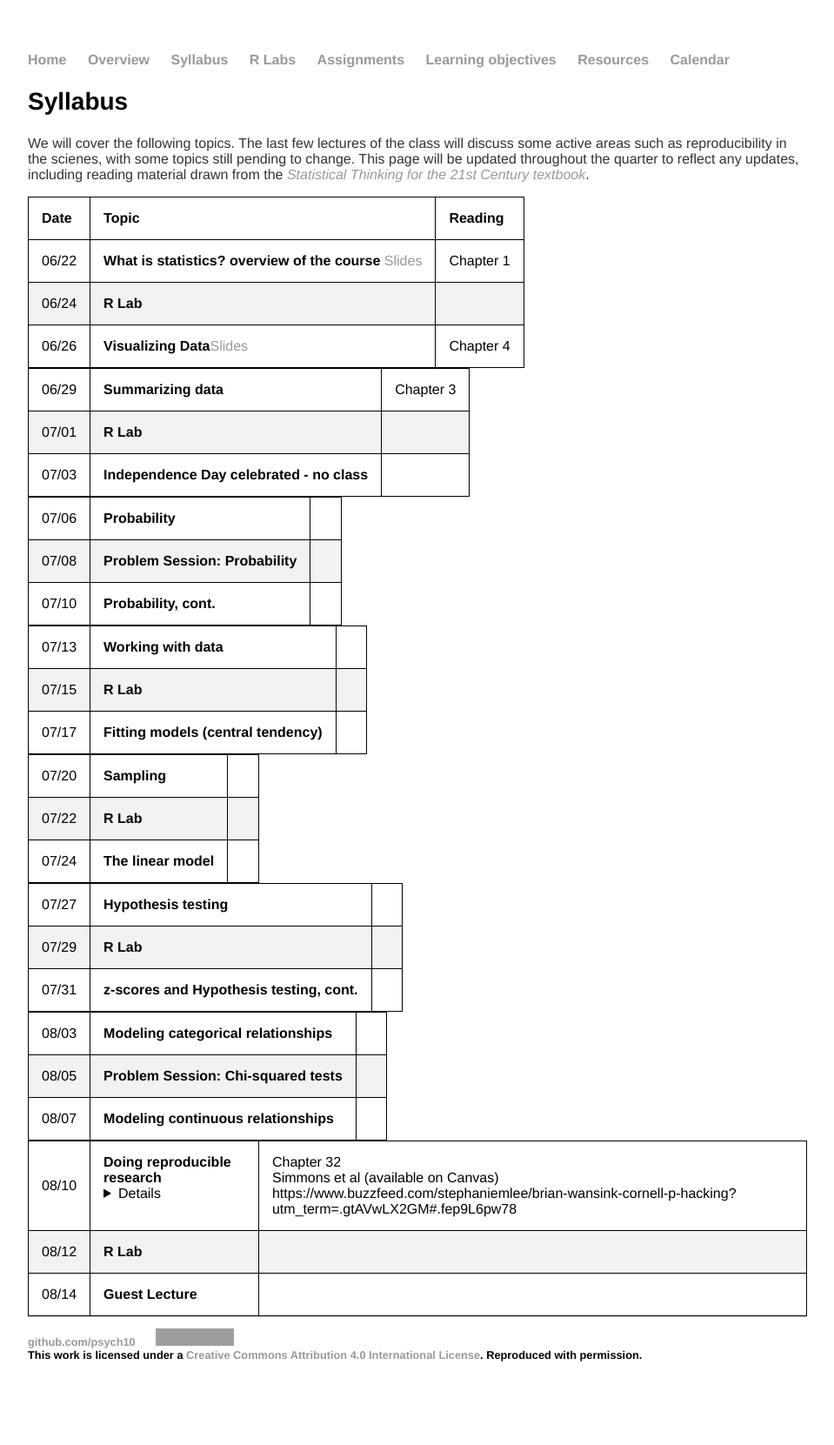
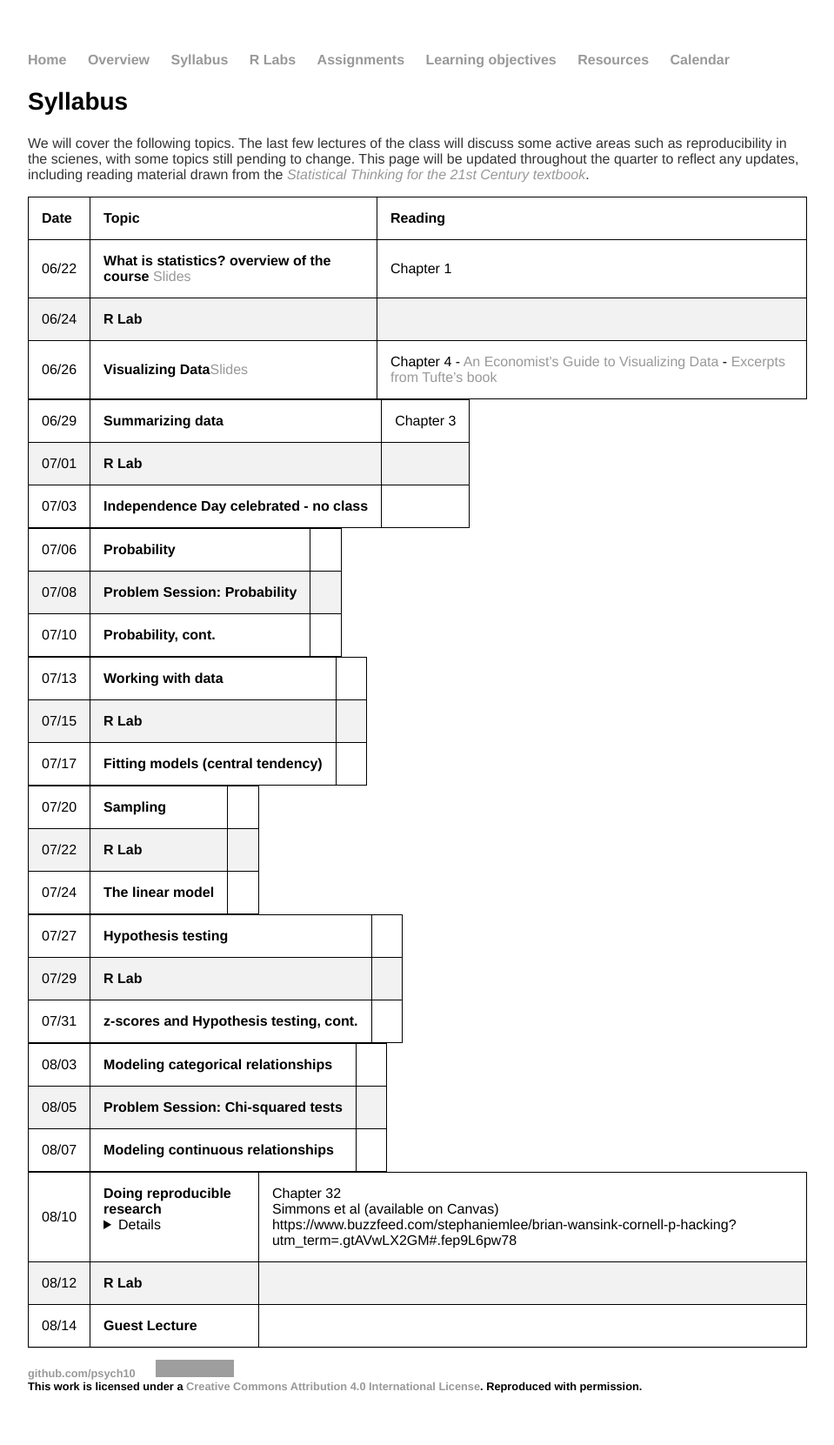
Before and after one commit to stats60/stats60.github.io, a Jekyll site: the page built from syllabus/index.md, in a window 1280 px wide. Shown: the whole page at 87% size, without its empty margins (160-1119 px from the left). Built offline with Jekyll 4.4.1, drawn with Linux system fonts in a browser that asks for light colours; our own code applies the rules of GitHub Pages for plain Markdown files; before the commit the page ends 1625 px from its top, so only the background shows below that; grey boxes are pictures that could not be loaded.

Commit message:
week 1 readings

```diff
--- a/syllabus/index.md
+++ b/syllabus/index.md
@@ -11,7 +11,7 @@ We will cover the following topics. The last few lectures of the class will disc
 | ---|---|---|
 |06/22 |**What is statistics? overview of the course** [Slides](../slides/01.pdf)|Chapter 1|
 |06/24 |**R Lab**
-|06/26 |**Visualizing Data**[Slides](../slides/02.pdf)|Chapter 4|
+|06/26 |**Visualizing Data**[Slides](../slides/02.pdf)|Chapter 4 - [An Economist’s Guide to Visualizing Data](../slides/economist.pdf) - [Excerpts from Tufte's book](../slides/minitufte.pdf)|
 
 |06/29 |**Summarizing data**|Chapter 3|
 |07/01 |**R Lab**
```
Also changed, not shown: 2 other files.
